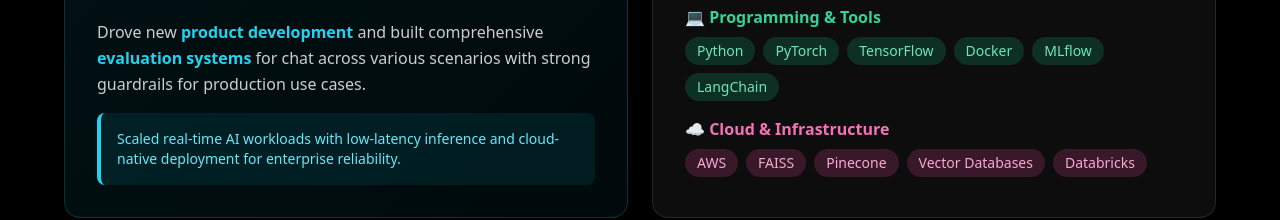
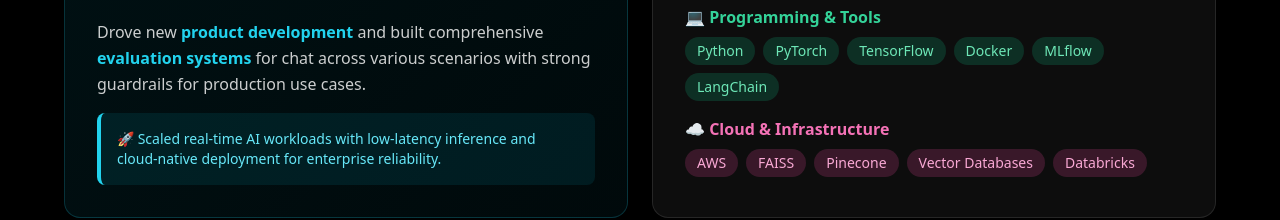
Before and after one commit to snehamishra4321/portfolio-website, a React (Vite) app: page / in a window 1280 px wide. Shown: the part 2460-2680 px from the top of the page. Built offline with nearby package versions, Linux system fonts and the light colour scheme.

Commit message:
Add back emoji to Wizerr achievement highlight
cgen-8bd8409c95e243a2a1ba19f075e74594

```diff
--- a/client/pages/Index.tsx
+++ b/client/pages/Index.tsx
@@ -568,7 +568,7 @@ export default function Index() {
                   </p>
                   <div className="bg-cyan-500/10 rounded-lg p-4 border-l-4 border-cyan-400">
                     <p className="text-cyan-300 font-medium text-sm">
-                      Scaled real-time AI workloads with low-latency inference and cloud-native deployment for enterprise reliability.
+                      🚀 Scaled real-time AI workloads with low-latency inference and cloud-native deployment for enterprise reliability.
                     </p>
                   </div>
                 </div>
```
